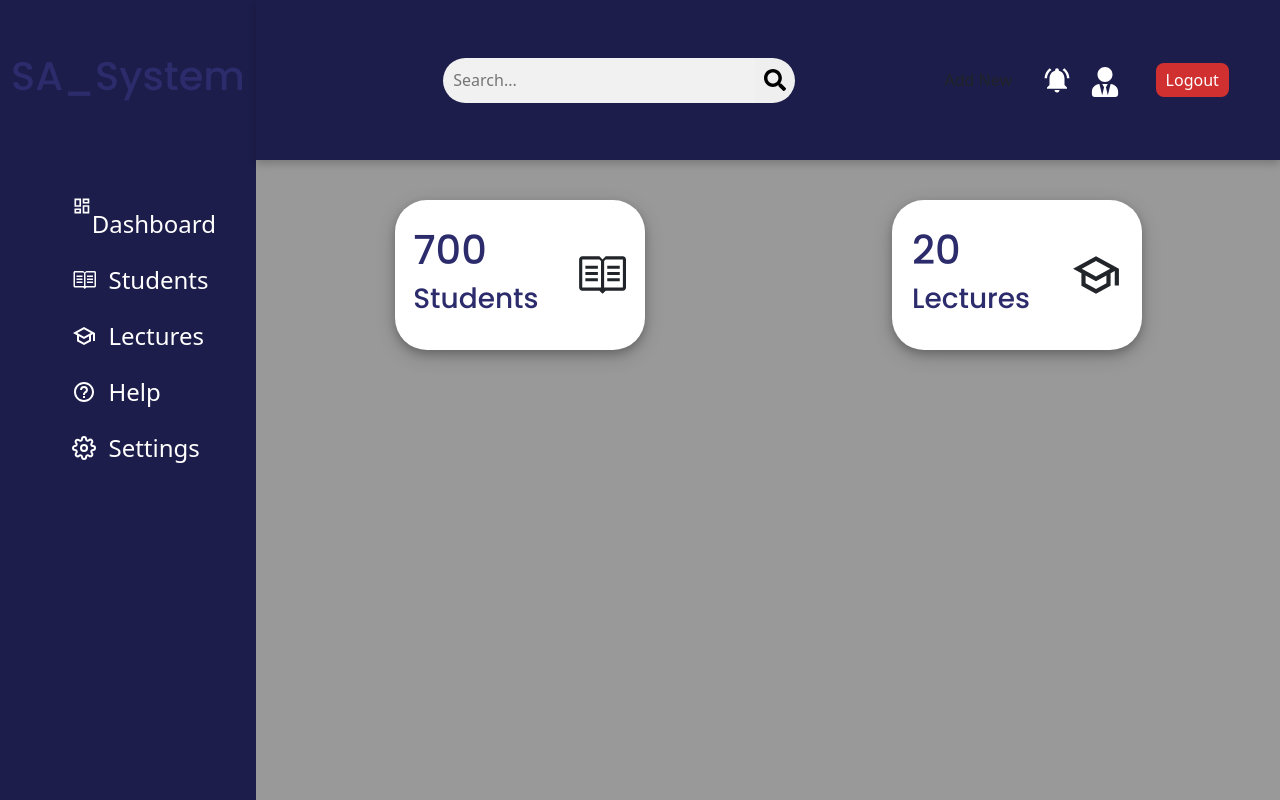
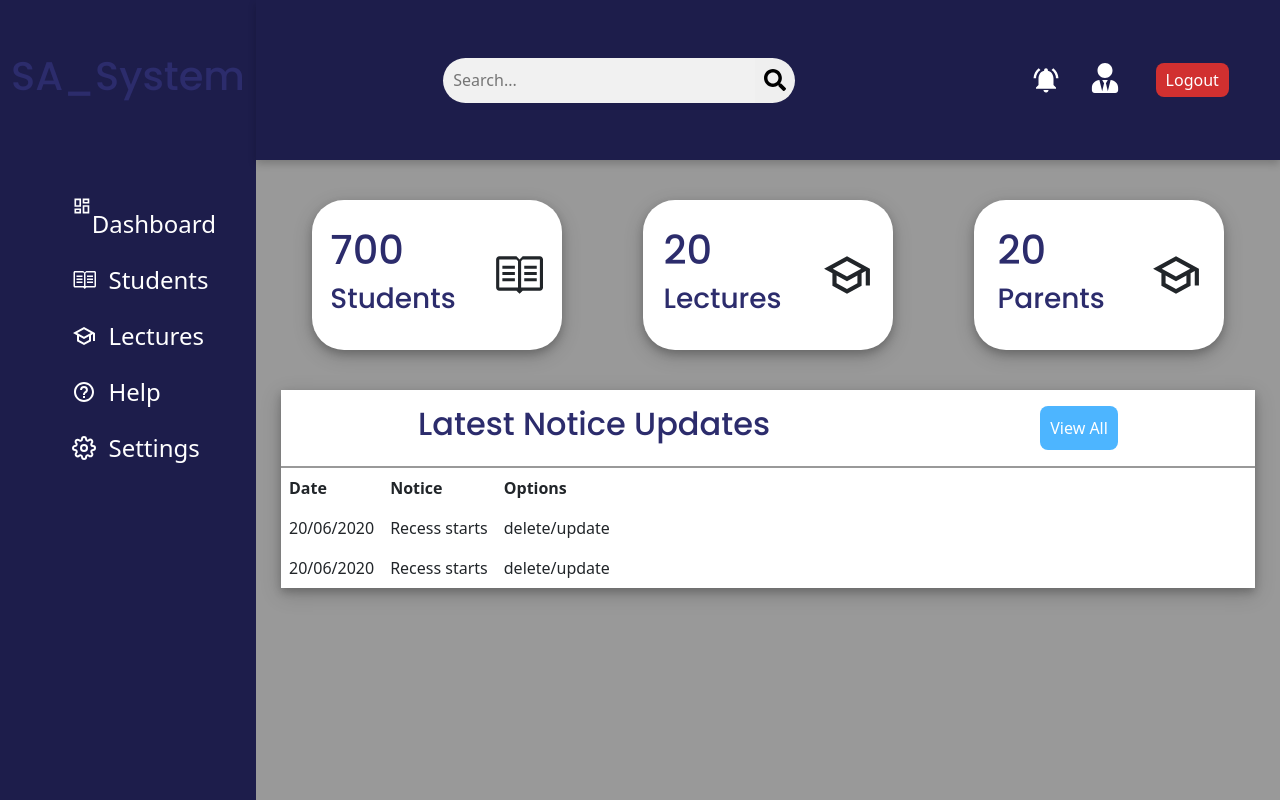
Before and after one commit to SPMazibuko/sa-admin, a React (Create React App) app: page /dashboard in a window 1280 px wide. Built offline with nearby package versions, Linux system fonts and the light colour scheme.

Commit message:
Add student

```diff
--- a/src/App.js
+++ b/src/App.js
@@ -8,6 +8,7 @@ import {
 } from "react-router-dom";
 import { Students } from './components/students/Students';
 import { Lectures } from './components/lectures/Lectures';
+import AddStudent from './components/addStudent/AddStudent';
 function App() {
   return (
     <Router>
@@ -16,6 +17,7 @@ function App() {
           <Route path="/dashboard" element={<Dashboard />}/>
           <Route path="/students" element={<Students />}/>
           <Route path="/lectures" element={<Lectures />}/>
+          <Route path='addstudent' element={<AddStudent />} />
         </Routes>
   </Router>
   );
--- /dev/null
+++ b/src/components/addStudent/AddStudent.js
@@ -0,0 +1,27 @@
+import React from 'react';
+import './addStudent.css';
+import { Sidebar } from '../sidebar/Sidebar';
+import { Header } from '../header/Header';
+
+function AddStudent() {
+  return (
+    <div>
+        <Sidebar />
+        <div className='dashboard__container'>
+            <Header />
+            <div className='addstudent__container'>
+                <div className='add-student'>
+                    <div className="title">
+                        <h2>Add New Student</h2>
+                    </div>
+                    <table>
+
+                    </table>
+                </div>
+            </div>
+        </div>
+    </div>
+  )
+}
+
+export default AddStudent
--- /dev/null
+++ b/src/components/addStudent/addStudent.css
@@ -0,0 +1,19 @@
+.addstudent__container {
+    position: fixed;
+    margin-top: 20vh;
+    margin-left: 20vw;
+    min-height: 80vh;
+    min-width: 80vw;
+    background: #999;
+}
+
+.add-student {
+    flex: 2;
+    background: white;
+    min-height: 20vh;
+    margin: 0 25px;
+    box-shadow: 0 4px 8px 0 rgba(0, 0, 0, 0.2), 0 6px 20px 0 rgba(0, 0, 0, 0.19);
+    display: flex;
+    flex-direction: column;
+    margin-top: 5vh;
+}
--- a/src/components/dashboard/Dahboard.js
+++ b/src/components/dashboard/Dahboard.js
@@ -33,7 +33,42 @@ return(
                         <MdOutlineSchool className='card-icon'/>
                     </div>
                  </div>
+                 <div className='dashboard__card'>
+                     <div className='box'>
+                         <h1>20</h1>
+                         <h3>Parents</h3>
+                     </div>
+                     <div className="icon-case">
+                        <MdOutlineSchool className='card-icon'/>
+                    </div>
+                 </div>
              </div>
+
+             <div className='noticeboard__container'>
+                <div className="noticeboard">
+                    <div className="title">
+                        <h2>Latest Notice Updates</h2>
+                        <button className= "btn-view">View All</button>
+                    </div>
+                    <table>
+                        <tr>
+                            <th>Date</th>
+                            <th>Notice</th>
+                            <th>Options</th>
+                        </tr>
+                        <tr>
+                            <td>20/06/2020</td>
+                            <td>Recess starts</td>
+                            <td>delete/update</td>
+                        </tr>
+                        <tr>
+                        <td>20/06/2020</td>
+                            <td>Recess starts</td>
+                            <td>delete/update</td>
+                        </tr>
+                    </table>
+                </div>
+            </div>
          </div>
      </div>
 
--- a/src/components/dashboard/dasboard.css
+++ b/src/components/dashboard/dasboard.css
@@ -34,7 +34,7 @@
          border-radius: 2rem;
 }
 
-.new-students {
+.noticeboard__container {
         flex: 2;
         background: white;
         min-height: 20vh;
@@ -75,6 +75,11 @@ table td:nth-child(1) img {
         border-bottom: 2px solid #999;
 }
 
-.dashboard__user-icon{
-        font-size: 40px;
-}
+.btn-view {
+        background: var(--color-primary);
+        color: white;
+        padding: 10px 10px;
+        text-align: center;
+        margin-left: 1rem;
+        border-radius: 0.5rem;
+    }
--- a/src/components/header/Header.js
+++ b/src/components/header/Header.js
@@ -3,9 +3,10 @@ import './header.css';
 import {FaSearch} from 'react-icons/fa';
 import {MdNotificationsActive} from 'react-icons/md';
 import {FaUserTie} from 'react-icons/fa';
-
+import { useNavigate } from 'react-router-dom';
 
 export const Header = () => {
+    const navigate = useNavigate();
   return (
     <div className='header__container'>
         <div className='nav'>
@@ -14,9 +15,7 @@ export const Header = () => {
                 <button type='submit'><FaSearch className='search-icon'/></button>
             </div>
             <div className='user'>
-                <a href='#' className='btn'>Add New</a>
                 <MdNotificationsActive className='Notification-icon'/>
-
                 <div className='img-case'>
                     <FaUserTie className='user-icon'/>
                 </div>
--- a/src/components/header/header.css
+++ b/src/components/header/header.css
@@ -33,7 +33,7 @@ input[type=text] {
 }
 
 .btn {
-    background: var(--color-primary);
+    background: blue;
     color: white;
     padding: 5px 10px;
     text-align: center;
@@ -78,7 +78,7 @@ input[type=text] {
 .user {
     flex: 1;
     display: flex;
-    justify-content: space-between;
+    justify-content: flex-end;
     align-items: center;
 }
 
@@ -86,5 +86,6 @@ input[type=text] {
     position: relative;
     width: 50px;
     height: 50px;
-    margin-top: 1.5rem;
+    margin-top: 1rem;
+    margin-left: 1.8rem;
 }
--- a/src/components/students/Students.js
+++ b/src/components/students/Students.js
@@ -4,19 +4,20 @@ import { Sidebar } from '../sidebar/Sidebar';
 import { Header } from '../header/Header';
 import {FaRegUserCircle} from 'react-icons/fa';
 import {IoIosInformationCircle} from 'react-icons/io';
+import { useNavigate } from 'react-router-dom';
 
 export const Students = () => {
+    const navigate = useNavigate();
     return(
         <div>
             <Sidebar />
             <div className='dashboard__container'>
                 <Header />
                 <div className='students__container'>
-                <div className="new-students">
+                <div className="students">
                     <div className="title">
                         <h2>Registered Students</h2>
-                        <a href="#" className= "btn">View All</a>
-                        <a href="#" className= "btn">Add New Student</a>
+                        <button className= "btn-add" onClick={()=>navigate('/addstudent')}>Add New Student</button>
                     </div>
                     <table>
                         <tr>
--- a/src/components/students/students.css
+++ b/src/components/students/students.css
@@ -6,7 +6,7 @@
     min-width: 80vw;
     background: #999;
 }
-.new-students {
+.students {
     flex: 2;
     background: white;
     min-height: 20vh;
@@ -15,6 +15,14 @@
     display: flex;
     flex-direction: column;
     margin-top: 5vh;
+}
+.btn-add {
+    background: var(--color-primary);
+    color: white;
+    padding: 10px 10px;
+    text-align: center;
+    margin-left: 1rem;
+    border-radius: 0.5rem;
 }
 
 table {
```
Also changed, not shown: src/components/addLecture/AddLecture.js (added, +21 -0 lines), src/components/addLecture/addLecture.css (added), src/components/sidebar/Sidebar.js (line endings or trailing spaces).
